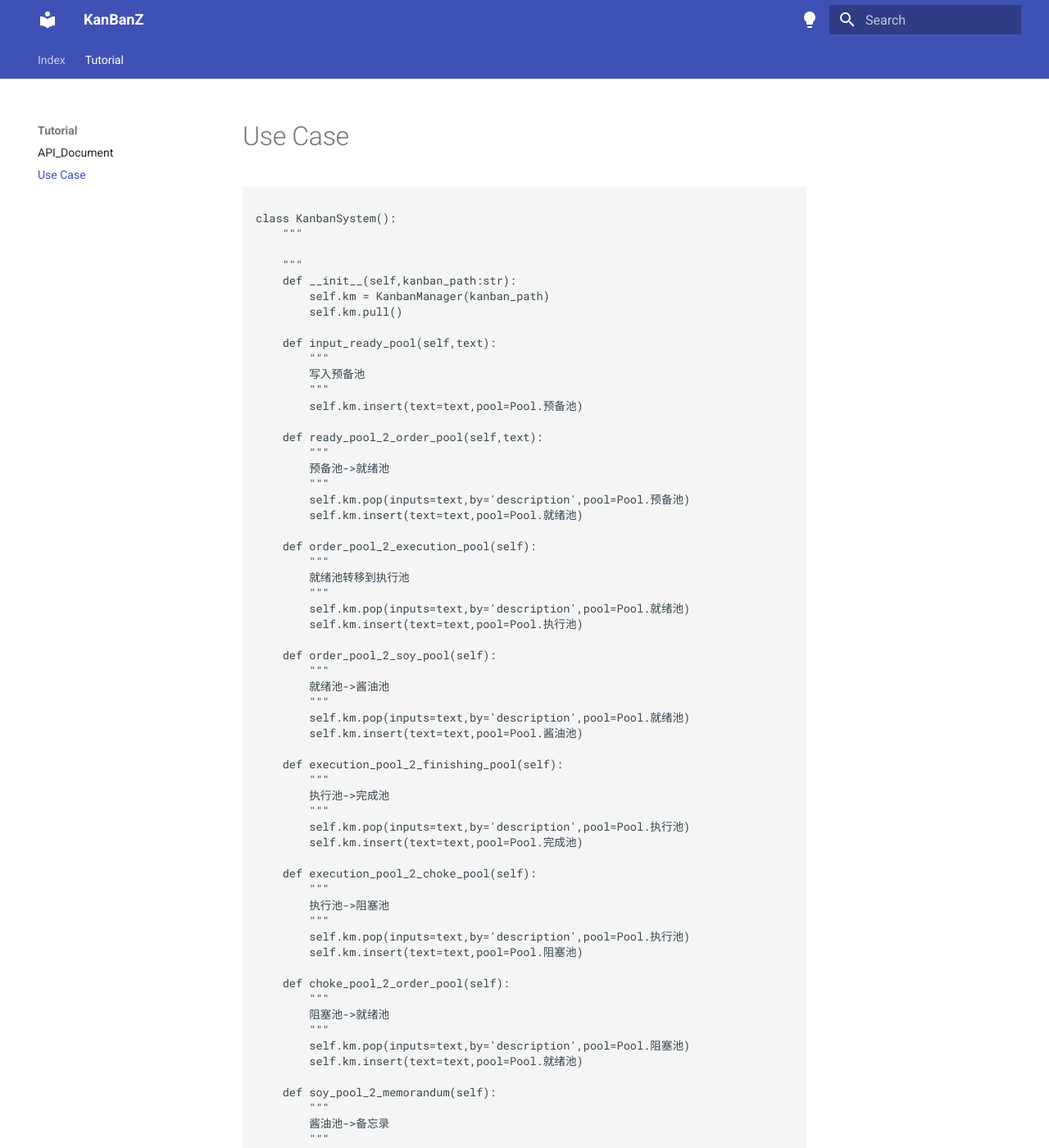
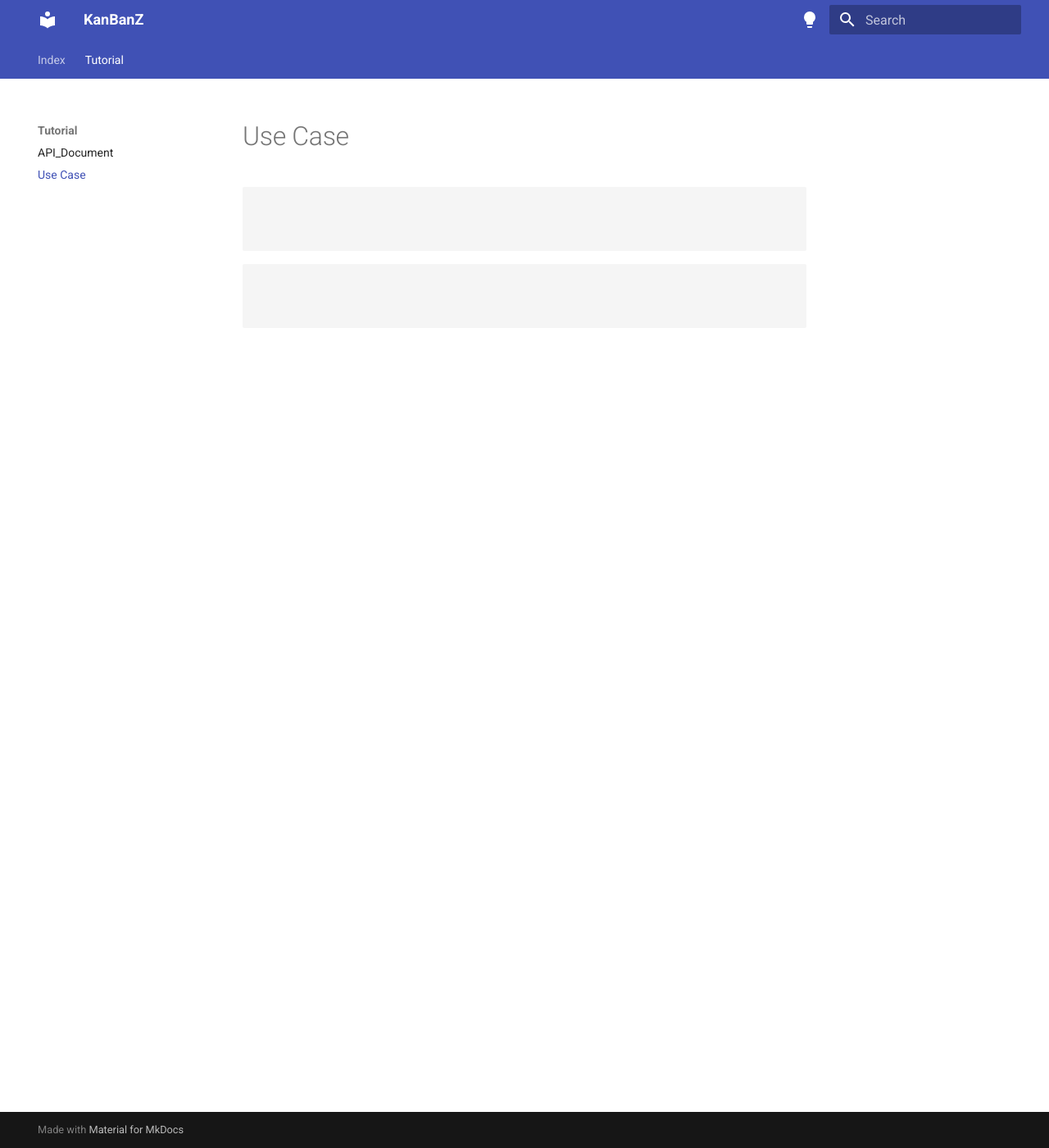
Before and after one commit to zxfpro/kanbanz, an MkDocs documentation site: the page built from docs/use_case.md, in a window 1280 px wide and 1400 px high. Shown: the whole window at 82% size. Built offline with MkDocs 1.6.1 and Material for MkDocs 9.7.7, drawn with Linux system fonts in a browser that asks for light colours; some of the changed text lies outside the part shown.

Commit message:
update function

````diff
--- a/docs/use_case.md
+++ b/docs/use_case.md
@@ -1,78 +1,5 @@
 ```python
 
-class KanbanSystem():
-    """
-
-    """
-    def __init__(self,kanban_path:str):
-        self.km = KanbanManager(kanban_path)
-        self.km.pull()
-
-    def input_ready_pool(self,text):
-        """
-        写入预备池
-        """
-        self.km.insert(text=text,pool=Pool.预备池)
-
-    def ready_pool_2_order_pool(self,text):
-        """
-        预备池->就绪池
-        """
-        self.km.pop(inputs=text,by='description',pool=Pool.预备池)
-        self.km.insert(text=text,pool=Pool.就绪池)
-
-    def order_pool_2_execution_pool(self):
-        """
-        就绪池转移到执行池
-        """
-        self.km.pop(inputs=text,by='description',pool=Pool.就绪池)
-        self.km.insert(text=text,pool=Pool.执行池)
-
-    def order_pool_2_soy_pool(self):
-        """
-        就绪池->酱油池
-        """
-        self.km.pop(inputs=text,by='description',pool=Pool.就绪池)
-        self.km.insert(text=text,pool=Pool.酱油池)
-
-    def execution_pool_2_finishing_pool(self):
-        """
-        执行池->完成池
-        """
-        self.km.pop(inputs=text,by='description',pool=Pool.执行池)
-        self.km.insert(text=text,pool=Pool.完成池)
-
-    def execution_pool_2_choke_pool(self):
-        """
-        执行池->阻塞池
-        """
-        self.km.pop(inputs=text,by='description',pool=Pool.执行池)
-        self.km.insert(text=text,pool=Pool.阻塞池)
-
-    def choke_pool_2_order_pool(self):
-        """
-        阻塞池->就绪池
-        """
-        self.km.pop(inputs=text,by='description',pool=Pool.阻塞池)
-        self.km.insert(text=text,pool=Pool.就绪池)
-
-    def soy_pool_2_memorandum(self):
-        """
-        酱油池->备忘录
-        """
-        pass
-
-    def execution_pool_2_calendar(self):
-        """
-        执行池->日历
-        """
-        pass
-
-    def finishing_pool_2_ARCHIVIST(self):
-        """
-        完成池->归档
-        """
-        pass
 
 
 ```
--- a/pyproject.toml
+++ b/pyproject.toml
@@ -1,6 +1,6 @@
 [project]
 name = "kanbanz"
-version = "0.1.3"
+version = "0.1.4"
 description = "一个看板调度能力的SDK包"
 readme = "README.md"
 requires-python = ">=3.10"
````
Also changed, not shown: docs/index.md (+0 -12 lines), docs/1.png (deleted), 2 other files.
